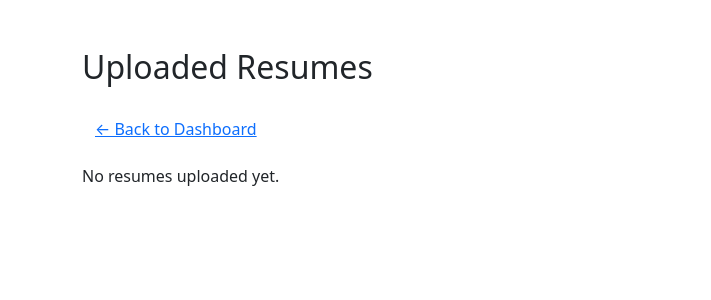
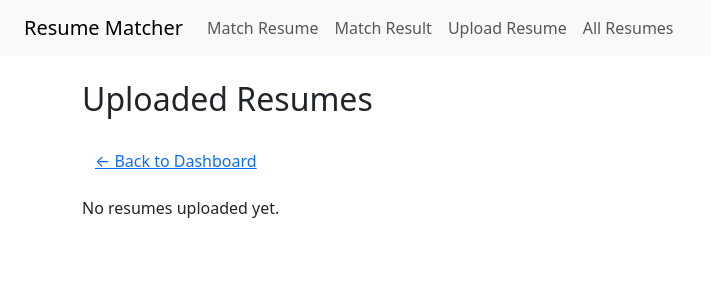
Before and after one commit to Gitesh1998/Resume-Matcher-Web-Application, a Django app: template resume_matcher/resumes/templates/resumes/list_resumes.html in a window 1280 px wide. Shown: the top 300 px of the page, without its empty margins (0-711 px from the left). Run offline with Django 3.2, Linux system fonts and the light colour scheme; the template is opened without the code that fills it, so the values that code supplies are empty.

Commit message:
Added delete and view resume pages and functionality.

```diff
--- a/resume_matcher/resumes/templates/resumes/base.html
+++ b/resume_matcher/resumes/templates/resumes/base.html
@@ -22,6 +22,9 @@
           <li class="nav-item">
             <a class="nav-link" href="{% url 'upload_page' %}">Upload Resume</a>
           </li>
+          <li class="nav-item">
+            <a class="nav-link" href="{% url 'list_resumes' %}">All Resumes</a>  <!-- ✅ New Link -->
+          </li>
         </ul>
         <ul class="navbar-nav ms-auto">
           {% if user.is_authenticated %}
@@ -38,12 +41,9 @@
       </div>
     </nav>
 
-    <!-- 🔧 INSERT THIS BLOCK -->
     <div class="container mt-4">
       {% block content %}
       {% endblock %}
     </div>
-    <!-- ✅ -->
-
   </body>
 </html>
--- a/resume_matcher/resumes/templates/resumes/list_resumes.html
+++ b/resume_matcher/resumes/templates/resumes/list_resumes.html
@@ -1,18 +1,9 @@
-<!DOCTYPE html>
-<html lang="en">
-  <head>
-    <meta charset="UTF-8" />
-    <title>All Resumes</title>
-    <link
-      href="https://cdn.jsdelivr.net/npm/bootstrap@5.3.0/dist/css/bootstrap.min.css"
-      rel="stylesheet"
-    />
-  </head>
-  <body class="container py-5">
+{% extends 'resumes/base.html' %}
+
+{% block content %}
 <h2 class="mb-4">Uploaded Resumes</h2>
-    <a href="{% url 'dashboard' %}" class="btn btn-link mb-3"
-      >← Back to Dashboard</a
-    >
+<a href="{% url 'dashboard' %}" class="btn btn-link mb-3">← Back to Dashboard</a>
+
 {% if resumes %}
 <table class="table table-bordered table-hover">
   <thead class="table-light">
@@ -30,9 +21,7 @@
       <td>
         <form method="post" action="{% url 'delete_resume' resume.filename %}" onsubmit="return confirm('Delete this resume?');">
           {% csrf_token %}
-              <button type="submit" class="btn btn-sm btn-danger">
-                Delete
-              </button>
+          <button type="submit" class="btn btn-sm btn-danger">Delete</button>
         </form>
       </td>
     </tr>
@@ -42,5 +31,4 @@
 {% else %}
 <p>No resumes uploaded yet.</p>
 {% endif %}
-  </body>
-</html>
+{% endblock %}
```
Also changed, not shown: resume_matcher/resumes/views.py (+5 -2 lines). Lines whose indentation alone changed are shown as unchanged.
